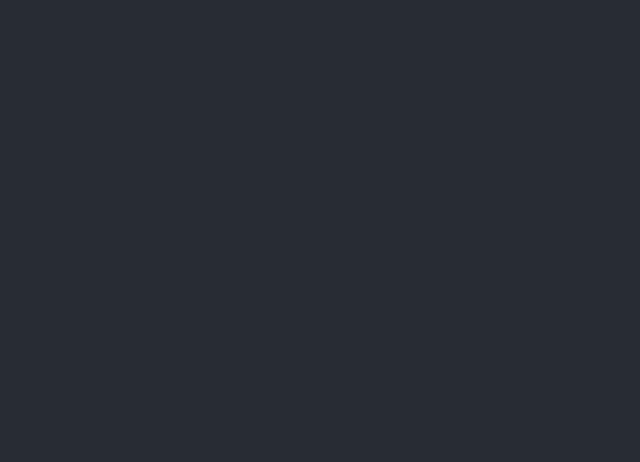
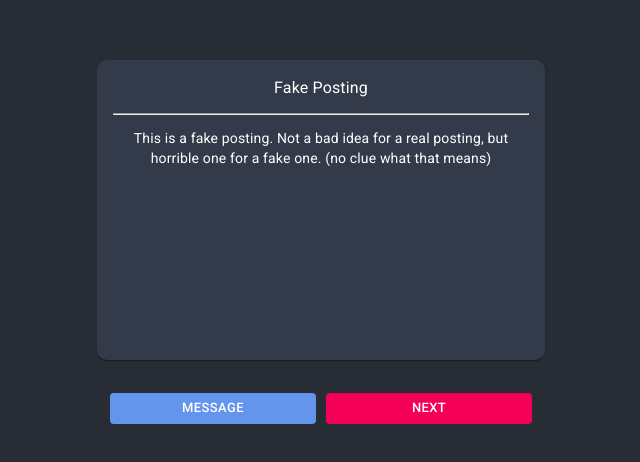
Before and after one commit to kylerioux/HackWestern6, a React (Create React App) app in the folder frontend/: page /matcher in a window 1280 px wide. Shown: the part 158-620 px from the top of the page, without its empty margins (319-959 px from the left). Built offline with nearby package versions, Linux system fonts and the light colour scheme; no server answers.

Commit message:
need sleep

```diff
--- a/frontend/src/components/Matcher/Matcher.js
+++ b/frontend/src/components/Matcher/Matcher.js
@@ -2,6 +2,12 @@ import React from 'react';
 import axios from 'axios';
 import './Matcher.css';
 import 'typeface-roboto';
+
+import Card from '@material-ui/core/Card';
+import CardActions from '@material-ui/core/CardActions';
+import CardContent from '@material-ui/core/CardContent';
+import Button from '@material-ui/core/Button';
+import Typography from '@material-ui/core/Typography';
 
 function handleLogin(e) {
 
@@ -14,25 +20,41 @@ class Matcher extends React.Component {
         description: "This is a fake posting. Not a bad idea for a real posting, but horrible one for a fake one. (no clue what that means)"
     }
     getMatch = async () => {
-        this.setState(() => ({
+        const response = await axios.get("/api/postings/match");
+        console.log("response");
+        console.log(response);
+        // this.setState(() => ({
 
-        }))
+        // }))
     }
     handleRedirect = (e) => {
         e.preventDefault();
     }
 
+     componentDidMount() {
+        this.getMatch();
+      }
     render() {
-
-
         return (
-            <div className="Matcher">
-                <header className="App-header">
-
-
-                </header>
-
-
+            <div className="Matcher" style={{ width: "100%" }}>
+                <div style={{ width: "35%", margin: "auto" }}>
+                    <Card style={{ color: "white", backgroundColor: "#333b4a", height: 300, borderRadius: 10 }}>
+                        <CardContent>
+                            <Typography gutterBottom>
+                                {this.state.title}
+                            </Typography>
+                            <hr />
+                            <Typography variant="body2" component="p">
+                                {this.state.description}
+                            </Typography>
+                        </CardContent>
+                        <CardActions>
+                        </CardActions>
+                    </Card>
+                    <br />
+                    <Button style={{ width: "46%", marginBottom: 0, marginLeft: "auto", backgroundColor: "cornflowerblue", color: "white", marginRight: 10 }} size="small">Message</Button>
+                    <Button style={{ width: "46%", marginBottom: 0, marginLeft: "auto", backgroundColor: "#f50057", color: "white" }} size="small">Next</Button>
+                </div>
             </div>);
     }
 
```
Also changed, not shown: 1 other file (tests, documents, lock files or other folders).
